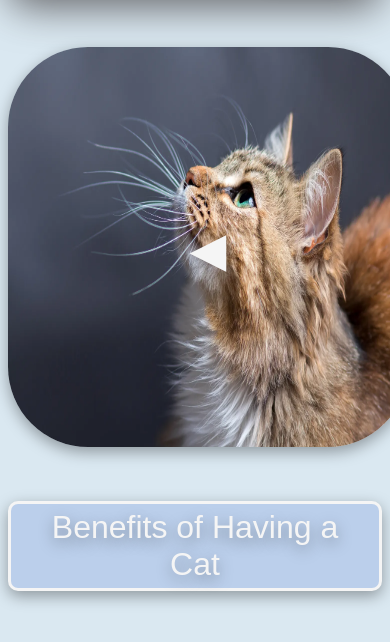
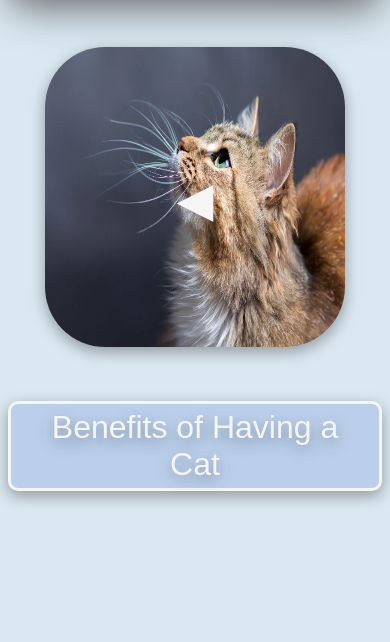
Before and after one commit to portfolioofgithub/js-first-assignment, a plain HTML site: page index.html in a window 390 px wide. Shown: the part 86-728 px from the top of the page. Drawn offline with Linux system fonts and the light colour scheme.

Commit message:
Update index.html

```diff
--- a/index.html
+++ b/index.html
@@ -124,8 +124,8 @@
           margin-bottom: 50px;
         }
          img {
-          height: 200;
-          width: 200;
+          height: 300px;
+          width: 300px;
         }
       }
     </style>
```
